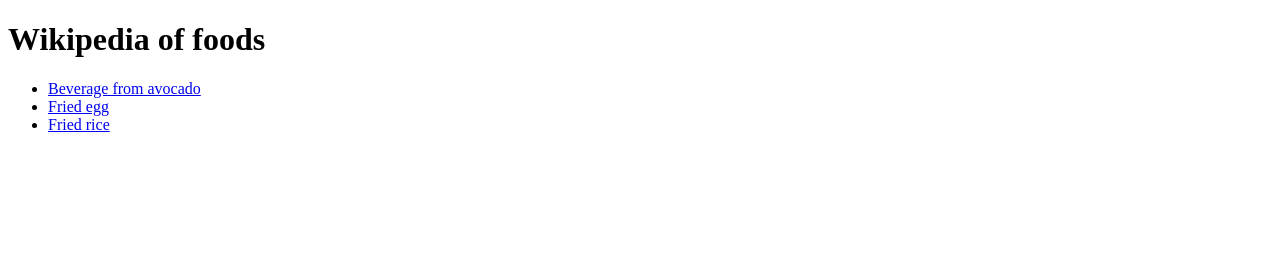
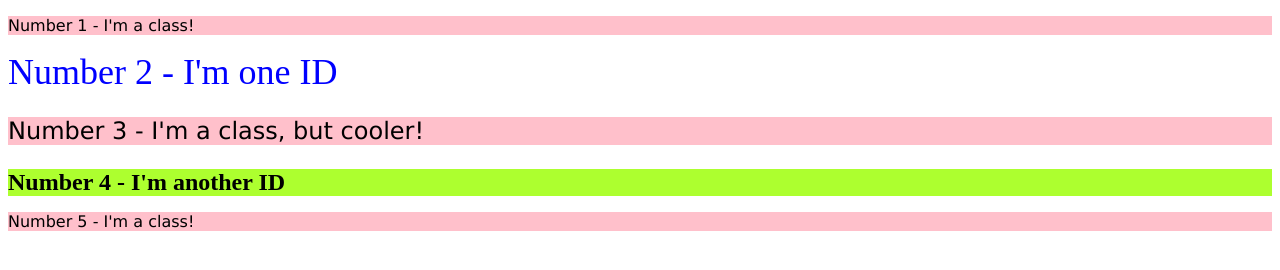
Before and after one commit to LinhLe03/odin-recipes, a plain HTML site: page index.html in a window 1280 px wide. Drawn offline with Linux system fonts and the light colour scheme.

Commit message:
Finish ex 2 (total 6) CSS Foundations

```diff
--- a/index.html
+++ b/index.html
@@ -3,13 +3,16 @@
   <head>
     <meta charset="utf-8">
     <title>Odin Recipes</title>
+    <link rel="stylesheet" href="styles.css">
+
   </head>
   <body>
-    <h1>Wikipedia of foods</h1>
-    <ul>
-      <li><a href="recipes/avocado-with-milk.html">Beverage from avocado </a></li>
-      <li><a href="recipes/fried-egg.html">Fried egg</a></li>
-      <li><a href="recipes/fried-rice.html">Fried rice</a></li>
-    </ul>
+    <!-- CSS practice 2-->
+    <p class="odd">Number 1 - I'm a class!</p>
+    <div id="two">Number 2 - I'm one ID </div>
+    <p class="odd special">Number 3 - I'm a class, but cooler!</p>
+    <div id="four">Number 4 - I'm another ID </div>
+    <p class="odd">Number 5 - I'm a class!</p>
+
   </body>
 </html>
--- /dev/null
+++ b/styles.css
@@ -0,0 +1,19 @@
+.odd {
+    background-color: pink;
+    font-family: Verdana, "DejaVu Sans", sans-serif;
+}
+
+.odd.special {
+  font-size: 24px;
+}
+
+#two {
+  color: blue;
+  font-size: 36px;
+}
+
+#four {
+    background-color: greenyellow;
+    font-size: 24px;
+    font-weight: bold;
+}
```
